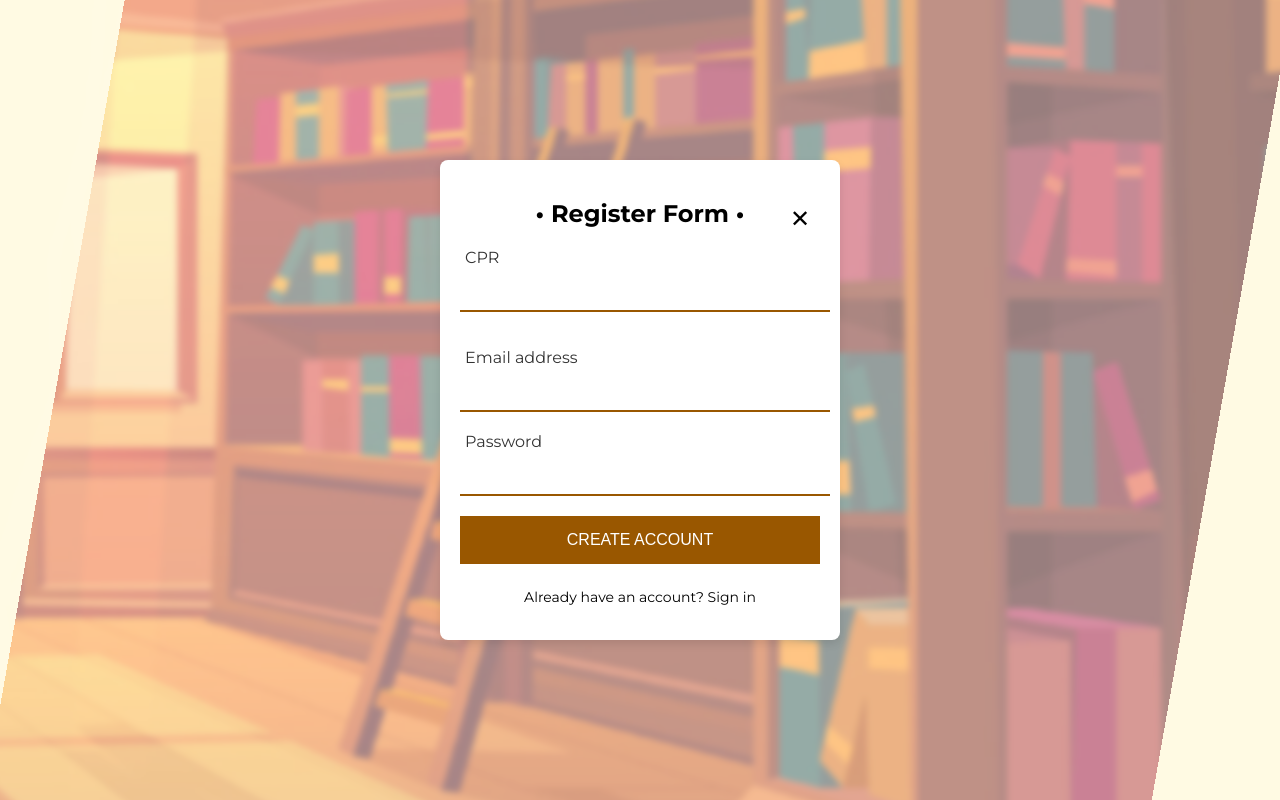
After one commit to Elkaitoo/Library-managment-system, a PHP site: page /registration.php in a window 1280 px wide. The commit adds this page. Run offline with PHP 8.4, Linux system fonts and the light colour scheme.

Commit message:
added reg php+ db sqlfile + ajax cpr validation

```diff
--- /dev/null
+++ b/HTML-CSS/CSS/Regstyles.css
@@ -0,0 +1,136 @@
+@font-face {
+    font-family: myFont2;
+    src: url('../Fonts/Montserrat-VariableFont_wght.ttf');
+}
+
+
+
+
+
+body {
+    font-family: myFont2;
+    background-color: #f4f4f4;
+    margin: 0;
+    padding: 0;
+    display: flex;
+    justify-content: center;
+    align-items: center;
+    height: 100vh;
+    background: url('../Images/Login_reg_Desk.png') no-repeat center center fixed;
+}
+
+.registration-container {
+    width: 100%;
+    max-width: 400px;
+    margin: auto;
+    box-shadow: 0 4px 8px rgba(0, 0, 0, 0.1);
+    background-color: #fff;
+    border-radius: 8px;
+    overflow: hidden;
+}
+
+.registration-form {
+    padding: 20px;
+}
+
+.form-header {
+    text-align: center;
+    margin-bottom: 20px;
+    position: relative;
+}
+
+.close-button {
+    position: absolute;
+    right: 10px;
+    top: 5px;
+    cursor: pointer;
+    font-size: 24px;
+}
+.close-button a {
+    color: #000; /* Or whatever color your close button should be */
+    text-decoration: none;
+}
+
+.close-button a:hover {
+    color: #333; /* Slightly different color on hover */
+}
+
+
+.form-group label {
+    display: block;
+    color: #333;
+    margin-bottom: 5px;
+    margin-left: 5px;
+}
+
+.form-group input[type="text"],
+.form-group input[type="email"],
+.form-group input[type="tel"],
+.form-group input[type="password"] {
+    width: calc(100% - 10px);
+    padding: 10px;
+    margin-bottom: 20px;
+    border: none;
+    border-bottom: 2px solid #995700;
+    font-size: 16px;
+}
+
+
+
+.form-footer input[type="checkbox"] {
+    margin-right: 10px;
+}
+
+.form-action input[type="submit"] {
+    width: 100%;
+    padding: 15px;
+    border: none;
+    background-color: #995700;
+    color: white;
+    font-size: 16px;
+    margin-bottom: 10px;
+    cursor: pointer;
+}
+
+.form-action input[type="submit"]:hover {
+    background-color: #693c00;
+}
+
+.form-action p {
+    text-align: center;
+    font-size: 14px;
+}
+
+.form-action a {
+    color: #000000;
+    text-decoration: none;
+}
+
+.form-action a:hover {
+    text-decoration: underline;
+}
+
+/* Add media queries as needed for responsiveness */
+
+
+/* Media query for tablets */
+@media (max-width: 768px) {
+body {
+background: url('../Images/Login_reg_Tab.png') no-repeat center center fixed;
+background-size: cover;
+
+}
+
+/* Additional tablet-specific styles here */
+}
+
+/* Media query for mobile devices */
+@media (max-width: 480px) {
+body {
+background: url('../Images/Login_reg_Mob.png') no-repeat center center fixed;
+background-size: cover;
+
+}
+
+/* Additional mobile-specific styles here */
+}
--- /dev/null
+++ b/HTML-CSS/Javascript/Valid.js
@@ -0,0 +1,22 @@
+function vald(cpr){
+
+
+let c = new XMLHttpRequest();
+c.onload = function(){
+
+        document.getElementById("error").innerHTML =this.responseText;
+        if (this.responseText.includes("The CPR is already taken") ){
+                document.getElementById("error").style.color = "red";
+                document.getElementById("cpr").style.borderBottom = "2px solid red";
+
+              }else if (this.responseText.includes("Valid")) {
+                document.getElementById("error").style.color = "green";
+
+      }
+
+}
+
+c.open("get", 'checkVal.php' + "?q="+cpr);
+
+c.send();
+}
--- /dev/null
+++ b/HTML-CSS/db.php
@@ -0,0 +1,6 @@
+<?php
+$servername = "localhost";
+$username = "root";
+$password = "";
+$db = new PDO("mysql:host=$servername;dbname=onlinelibrary", $username, $password);
+?>
--- /dev/null
+++ b/HTML-CSS/registration.php
@@ -0,0 +1,121 @@
+<?php
+// Include the database connection file
+require_once 'db.php';
+
+// Function to validate CPR format using regular expressions
+function validateCPR($cpr) {
+    // Adjust the regex as per the exact CPR format requirements
+    return preg_match("/^[0-9]{9}$/", $cpr);
+}
+
+// Function to validate strong password using regular expressions
+function validatePassword($password) {
+    // Password must contain at least one number, one lowercase and one uppercase letter, and at least 8 or more characters
+    return preg_match("/(?=.*\d)(?=.*[a-z])(?=.*[A-Z]).{8,}/", $password);
+}
+
+// Check if the server request method is POST
+if ($_SERVER["REQUEST_METHOD"] == "POST") {
+    // Retrieve form data
+    $cpr = trim($_POST['cpr']);
+    $email = trim($_POST['email']);
+    $password = $_POST['password'];
+
+    // Validate form data
+    if (validateCPR($cpr) && filter_var($email, FILTER_VALIDATE_EMAIL) && validatePassword($password)) {
+        // Check if CPR or email already exists
+        $sql = "SELECT COUNT(*) FROM users WHERE cpr = :cpr OR email = :email";
+        $stmt = $db->prepare($sql);
+        $stmt->execute([':cpr' => $cpr, ':email' => $email]);
+        $count = $stmt->fetchColumn();
+
+        if ($count > 0) {
+            // User exists
+            $msg= "User with the given CPR or Email already exists!";
+        } else {
+            // Hash the password
+            $hashedPassword = password_hash($password, PASSWORD_DEFAULT);
+
+            // Insert new user into the database
+            $insertSql = "INSERT INTO users  VALUES (NULL,:cpr, :email, :password,0,CURDATE())";
+            $insertStmt = $db->prepare($insertSql);
+            $success = $insertStmt->execute([
+                ':cpr' => $cpr,
+                ':email' => $email,
+                ':password' => $hashedPassword
+            ]);
+
+            if ($success) {
+                // Registration successful
+                $msg= "Registration successful!";
+                // Redirect to login page
+                header("Location: login.php");
+                exit;
+            } else {
+                // Error during registration
+                $msg= "Error during registration!";
+            }
+        }
+    } else {
+        // Invalid data provided
+        $msg= "Invalid data provided!";
+    }
+}
+
+?>
+
+<!DOCTYPE html>
+<html lang="en">
+<head>
+    <meta charset="UTF-8">
+    <meta name="viewport" content="width=device-width, initial-scale=1.0">
+    <title>Register | Online Library</title>
+    <link rel="stylesheet" href="./CSS/Regstyles.css">
+</head>
+<body>
+    <div class="registration-container">
+        <div class="registration-form">
+            <div class="form-header">
+                <span class="close-button"><a href="index.php">✕</a></span>
+                <h2>• Register Form •</h2>
+            </div>
+            <form action="" method="post">
+                <p ><?php if (isset($msg)){
+                    echo $msg;
+
+                }
+                ?></p>
+                <div class="form-group">
+                    <label for="name">CPR</label>
+                    <input type="text" id="cpr" onkeyup="vald(this.value)" name="cpr" required pattern="[0-9]{9}">
+                    <p id="error"></p>
+
+                </div>
+                <div class="form-group">
+                    <label for="email">Email address</label>
+                    <input type="email" id="email" name="email" required>
+                </div>
+
+                <div class="form-group">
+                    <label for="password">Password</label>
+                    <input type="password" id="password" name="password" required>
+                </div>
+
+                <div class="form-action">
+
+                    <input type="submit" value="CREATE ACCOUNT">
+                    <p>Already have an account? <a href="login.php">Sign in</a></p>
+
+                </div>
+            </form>
+        </div>
+    </div>
+    <script src="Javascript/Valid.js">
+
+
+
+
+
+    </script>
+</body>
+</html>
```
Also changed, not shown: HTML-CSS/CSS/Styles.css (renamed from HTML-CSS/Styles.css, +5 -5 lines), HTML-CSS/CheckVal.php (added, +18 -0 lines), HTML-CSS/OnlineLibrary.sql (added, +53 -0 lines), HTML-CSS/index.php (renamed from HTML-CSS/index.html, +4 -4 lines), HTML-CSS/login.php (renamed from HTML-CSS/registration.html, +5 -10 lines), HTML-CSS/Fonts/DejaVuSans.ttf (renamed from HTML-CSS/DejaVuSans.ttf), HTML-CSS/Fonts/Montserrat-VariableFont_wght.ttf (renamed from HTML-CSS/Montserrat-VariableFont_wght.ttf), HTML-CSS/Logstyles.css (renamed from HTML-CSS/Regstyles.css).
